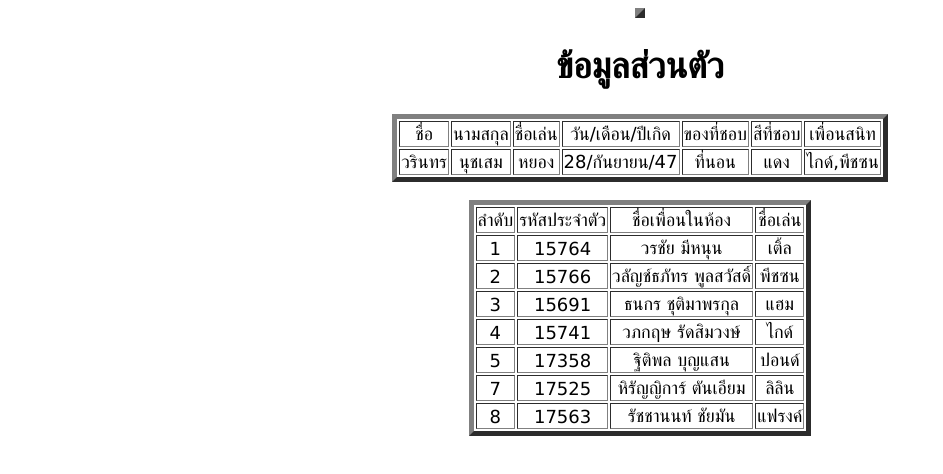
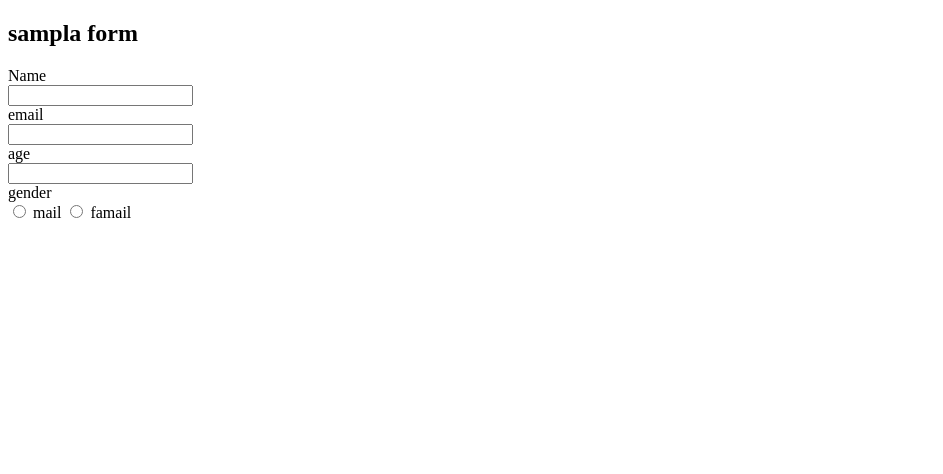
Before and after one commit to mooyoung22/Front-End, a plain HTML site: page index.html in a window 1280 px wide. Shown: the whole page, without its empty margins (0-943 px from the left). Drawn offline with Linux system fonts and the light colour scheme.

Commit message:
Add files via upload

```diff
--- a/index.html
+++ b/index.html
@@ -2,86 +2,30 @@
 <html lang="en">
 <head>
     <meta charset="UTF-8">
-    <meta name="viewport" content="width=device-width, initial-scale=1.0">
+    <meta name="viewport" content="width=
+    , initial-scale=1.0">
     <title>Document</title>
-    <style>
-        table,th,td{
-            border: 1;
-            font-family: Verdana, Geneva, Tahoma, sans-serif;
-            font-size: 18px;
-            text-align: center;
-        }
-    </style>
+</head>
+<body>
+    <h2>sampla form</h2>
+    <form id="myform" action="#"></form>
+    <label for="name">Name</label><br>
+    <input type="text" id="name" name="name"><br>
 
-</head>
-    <body>
-        <center><table border="5" ></center>
-            <table><td><h1>ข้อมูลส่วนตัว</h1></td>
-                <table border="5px">
-                    <tr>
-                        <td>ชื่อ</td>
-                        <td>นามสกุล</td>
-                        <td>ชื่อเล่น</td>
-                        <td>วัน/เดือน/ปีเกิด</td>
-                        <td>ของที่ชอบ</td>
-                        <td>สีที่ชอบ</td>
-                        <td>เพื่อนสนิท</td>
-                    </tr>
-                    <tr>
-                        <td>วรินทร</td>
-                        <td>นุชเสม</td>
-                        <td>หยอง</td>
-                        <td>28/กันยายน/47</td>
-                        <td>ที่นอน</td>
-                        <td>แดง</td>
-                        <td>ไกด์,พีชซน</td>
-                    </tr>
-            <table border="5" ><br>
-                    <tr>
-                        <td>ลำดับ</td>
-                        <td>รหัสประจำตัว</td>
-                        <td>ชื่อเพื่อนในห้อง</td>
-                        <td>ชื่อเล่น</td>
-                    </tr>
-                    <tr>
-                        <td>1</td>
-                        <td>15764</td>
-                        <td>วรชัย มีหนุน</td>
-                        <td>เติ้ล</td>
-                    </tr>
-                    <tr>
-                        <td>2</td>
-                        <td>15766</td>
-                        <td>วลัญช์ธภัทร พูลสวัสดิ์</td>
-                        <td>พีชซน</td>
-                    </tr>
-                        <td>3</td>
-                        <td>15691</td>
-                        <td>ธนกร ชุติมาพรกุล</td>
-                        <td>แฮม</td>
-                    <tr>
-                        <td>4</td>
-                        <td>15741</td>
-                        <td>วภกฤษ รัดสิมวงษ์</td>
-                        <td>ไกด์</td>
-                    </tr>
-                        <td>5</td>
-                        <td>17358</td>
-                        <td>ฐิติพล บุญแสน</td>
-                        <td>ปอนด์</td>
-                    </tr>
-                        <td>7</td>
-                        <td>17525</td>
-                        <td>หิรัญญิการ์ ตันเอียม</td>
-                        <td>ลิลิน</td>
-                    <tr>
-                        <td>8</td>
-                        <td>17563</td>
-                        <td>รัชชานนท์ ชัยมัน</td>
-                        <td>แฟรงค์</td>
-                    </tr>
-                </table>
-            </tr></br>
-        </table>
-    </body>
+    <label for="email">email</label><br>
+    <input type="email" id="enail" name="email"><br>
+
+    <label for="age">age</label><br>
+    <input type="number" id="age" name="age"><br>
+
+    <label for="gender">gender</label><br>
+    <input type="radio" id="mail" name="mail">
+
+    <label for="name">mail</label>
+    <input type="radio" id="famail" name="famail">
+
+    <label for="name">famail</label>
+
+
+</body>
 </html>
```
